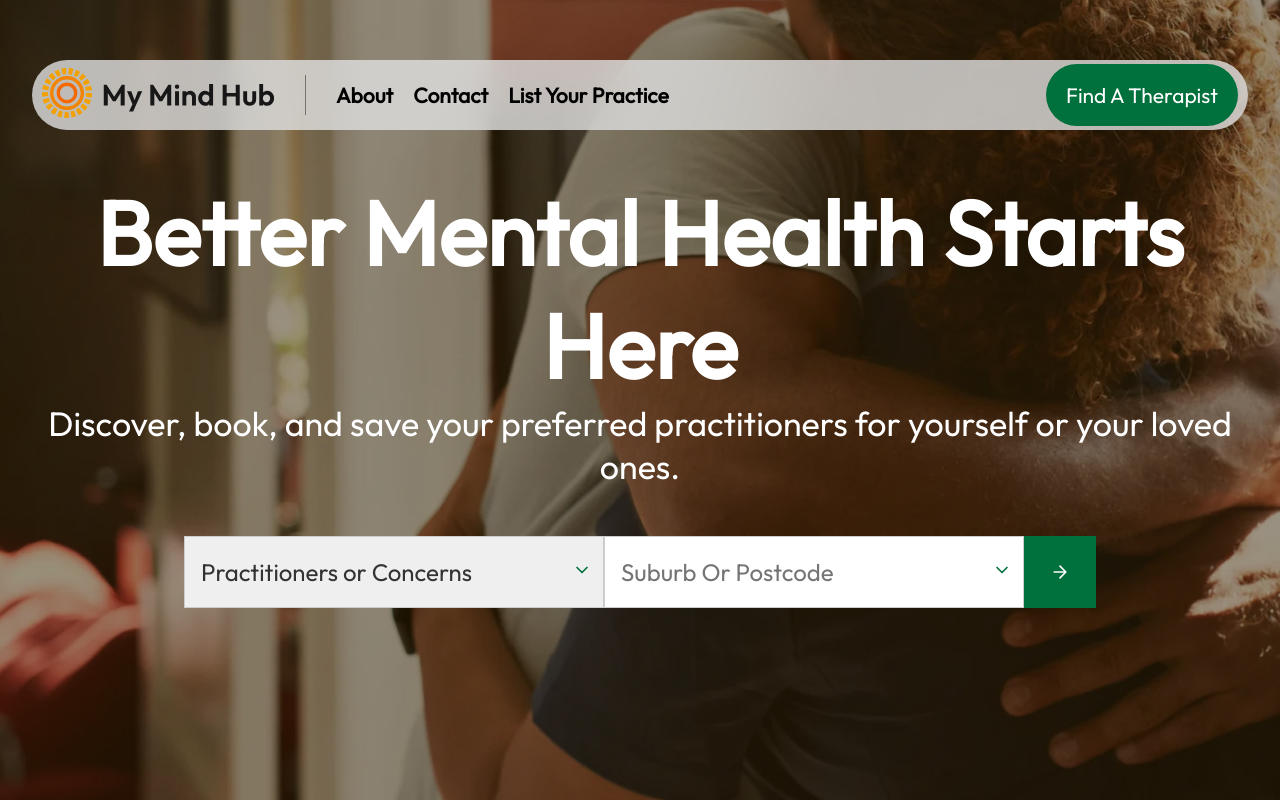
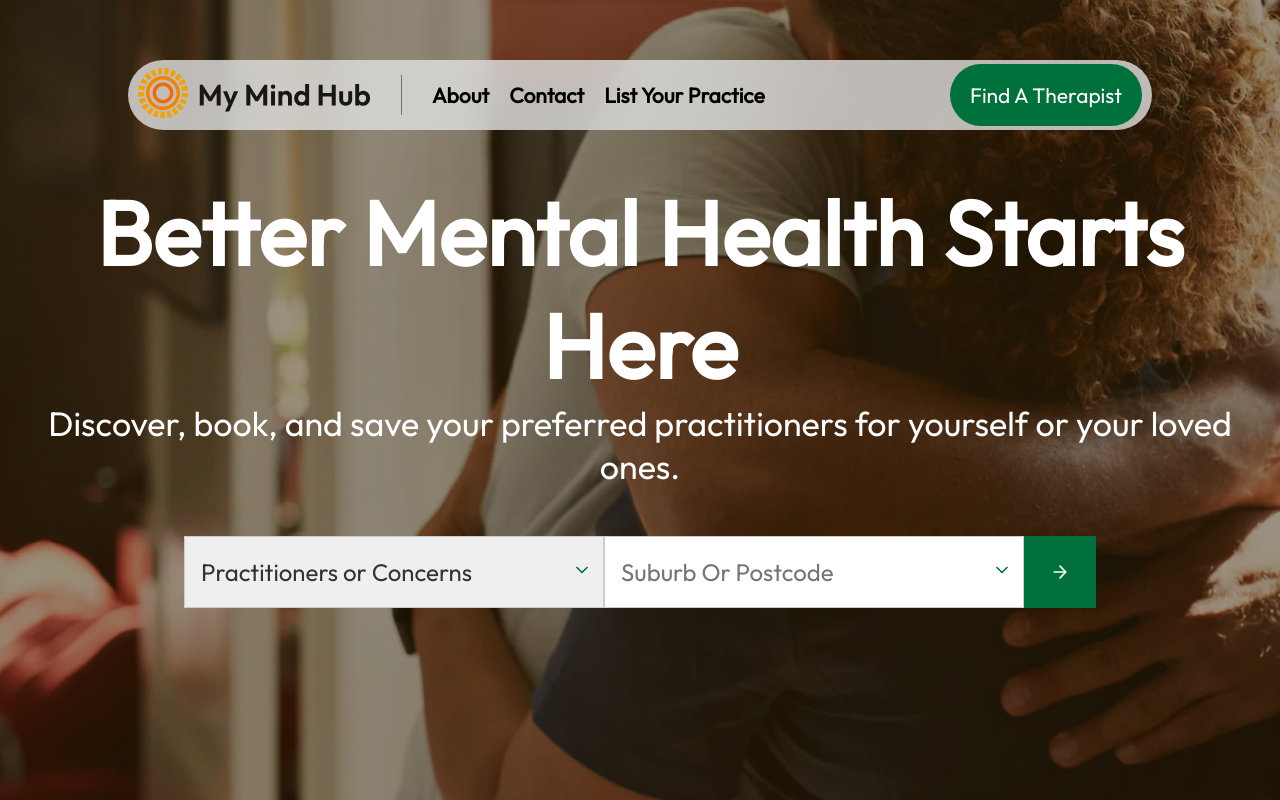
Before and after one commit to vidwanns/my_mind_hub, a Next.js app: page / in a window 1280 px wide. Shown: the top 800 px of the page. Built offline with nearby package versions, Linux system fonts and the light colour scheme.

Commit message:
Update globals.css

```diff
--- a/src/app/globals.css
+++ b/src/app/globals.css
@@ -75,7 +75,7 @@ body {
 
 .container {
   max-width: 1794px;
-  width: 95%;
+  width: 80%;
   margin: auto;
   overflow: hidden;
   -webkit-text-size-adjust: 100% !important;
```
